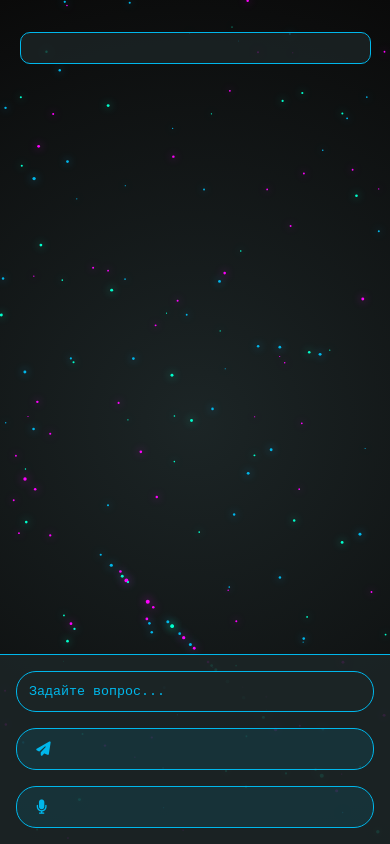
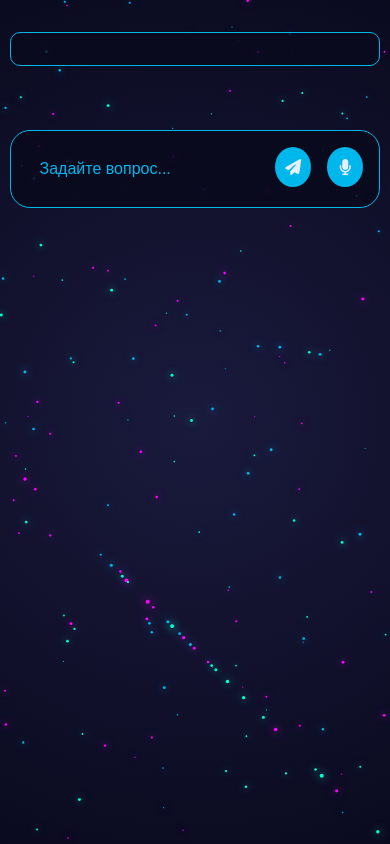
Before and after one commit to usedfrom/POSTER, a website: page index.html in a window 390 px wide. Drawn offline with Linux system fonts and the light colour scheme.

Commit message:
Update cosmic.css

```diff
--- a/css/cosmic.css
+++ b/css/cosmic.css
@@ -1,11 +1,8 @@
 :root {
-    --cosmic-dark: #0a0a0a;
-    --cosmic-gray: #1c2526;
+    --cosmic-black: #0a0a1f;
     --cosmic-blue: #00b7eb;
-    --cosmic-cyan: #00ffcc;
-    --cosmic-purple: #ff00ff;
-    --cosmic-glow: 0 0 8px var(--cosmic-cyan), 0 0 12px rgba(0, 255, 204, 0.5);
-    --cosmic-text: #e0e0ff;
+    --cosmic-white: #e6f0ff;
+    --cosmic-glow: 0 0 10px rgba(0, 183, 235, 0.5);
 }
 
 * {
@@ -15,11 +12,12 @@
 }
 
 body {
-    background-color: var(--cosmic-dark);
-    color: var(--cosmic-text);
-    font-family: 'Courier New', monospace;
+    background-color: var(--cosmic-black);
+    color: var(--cosmic-white);
+    font-family: 'Arial', sans-serif;
     overflow-y: auto;
     min-height: 100vh;
+    line-height: 1.6;
 }
 
 .cosmic-background {
@@ -28,8 +26,8 @@ body {
     left: 0;
     width: 100%;
     height: 100%;
+    background: radial-gradient(circle at center, #1a1a3d 0%, #0a0a1f 100%);
     z-index: -1;
-    background: radial-gradient(circle at center, var(--cosmic-gray) 0%, var(--cosmic-dark) 100%);
 }
 
 .mainframe {
@@ -40,64 +38,61 @@ body {
     display: flex;
     flex-direction: column;
     gap: 1rem;
-    min-height: 100vh;
 }
 
 .chat-body {
-    max-height: 60vh;
+    max-height: 50vh;
     overflow-y: auto;
-    padding: 15px;
-    background: rgba(28, 37, 38, 0.8);
+    padding: 1rem;
+    background: rgba(10, 10, 31, 0.8);
     border: 1px solid var(--cosmic-blue);
     border-radius: 10px;
-    color: var(--cosmic-text);
+    color: var(--cosmic-white);
 }
 
 .chat-message {
-    margin: 8px 0;
+    margin: 0.5rem 0;
     font-size: 1rem;
     line-height: 1.4;
 }
 
 .chat-message.user {
-    color: var(--cosmic-blue);
+    color: #00ffcc;
 }
 
 .chat-message.agent {
-    color: var(--cosmic-text);
+    color: var(--cosmic-white);
 }
 
-.result-image {
+.image-output {
     margin: 1rem 0;
     text-align: center;
 }
 
-.result-image img {
+.image-output img {
     max-width: 100%;
     border: 1px solid var(--cosmic-blue);
-    border-radius: 5px;
+    border-radius: 10px;
 }
 
 .input-panel {
-    position: fixed;
-    bottom: 0;
-    left: 0;
-    width: 100%;
-    background: rgba(28, 37, 38, 0.9);
+    display: flex;
+    gap: 1rem;
     padding: 1rem;
-    border-top: 1px solid var(--cosmic-blue);
-    display: flex;
-    flex-direction: column;
-    gap: 1rem;
+    background: rgba(10, 10, 31, 0.9);
+    border: 1px solid var(--cosmic-blue);
+    border-radius: 20px;
+    position: sticky;
+    bottom: 1rem;
 }
 
 .input-panel input {
-    padding: 12px;
-    background: rgba(28, 37, 38, 0.8);
-    border: 1px solid var(--cosmic-blue);
-    color: var(--cosmic-text);
-    font-family: 'Courier New', monospace;
-    border-radius: 20px;
+    flex: 1;
+    padding: 0.8rem;
+    background: transparent;
+    border: none;
+    color: var(--cosmic-white);
+    font-size: 1rem;
     outline: none;
 }
 
@@ -105,34 +100,26 @@ body {
     color: var(--cosmic-blue);
 }
 
-.input-buttons {
-    display: flex;
-    gap: 1rem;
-    justify-content: center;
-}
-
 .cosmic-button {
-    background: rgba(0, 183, 235, 0.1);
-    border: 1px solid var(--cosmic-blue);
-    color: var(--cosmic-blue);
-    padding: 0.8rem 1.2rem;
-    font-size: 0.9rem;
-    text-transform: uppercase;
-    cursor: pointer;
-    border-radius: 20px;
+    width: 40px;
+    height: 40px;
     display: flex;
     align-items: center;
-    gap: 0.5rem;
+    justify-content: center;
+    background: var(--cosmic-blue);
+    border-radius: 50%;
+    color: var(--cosmic-white);
+    cursor: pointer;
     transition: all 0.3s;
 }
 
 .cosmic-button:hover {
-    background: rgba(0, 183, 235, 0.2);
     box-shadow: var(--cosmic-glow);
+    transform: scale(1.1);
 }
 
-@keyframes comet {
-    0% { transform: translateX(100vw) translateY(100vh); opacity: 0; }
-    50% { opacity: 1; }
-    100% { transform: translateX(-100vw) translateY(-100vh); opacity: 0; }
+@media (max-width: 768px) {
+    .mainframe {
+        width: 95%;
+    }
 }
```
